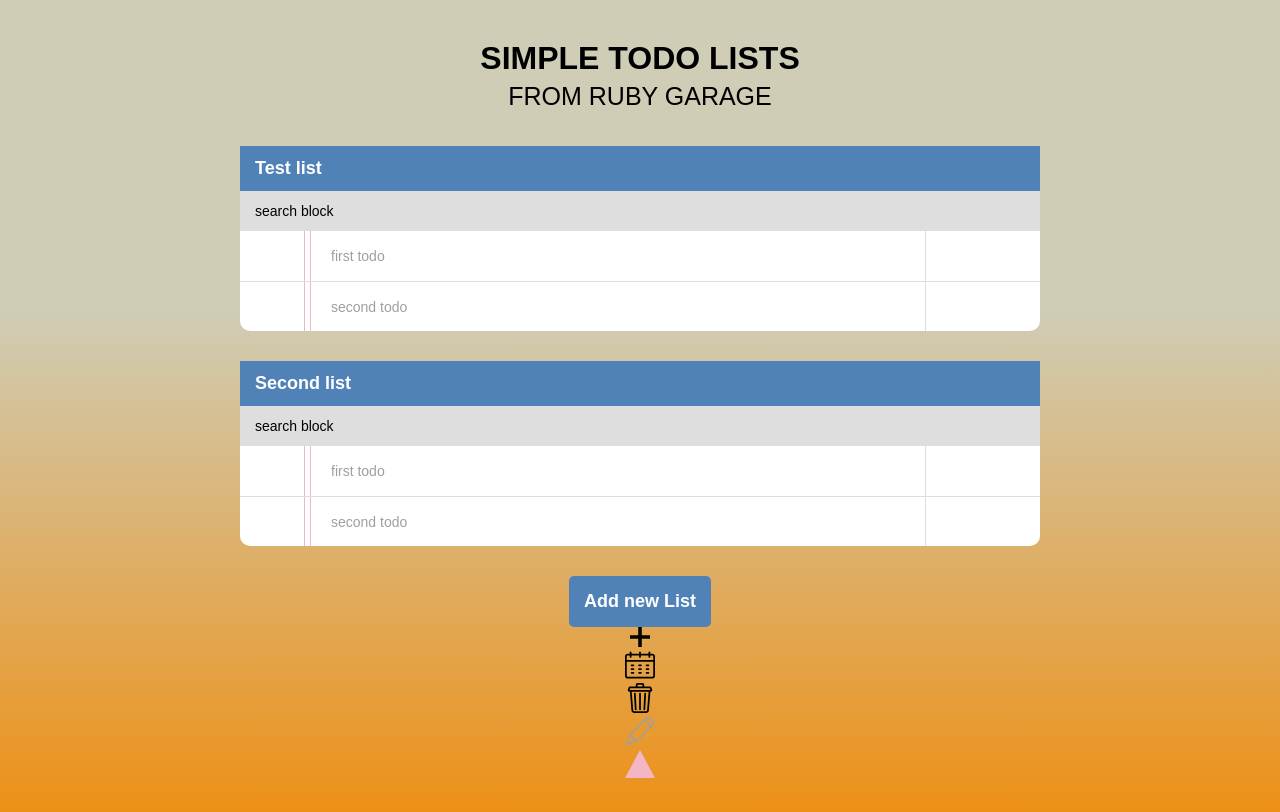
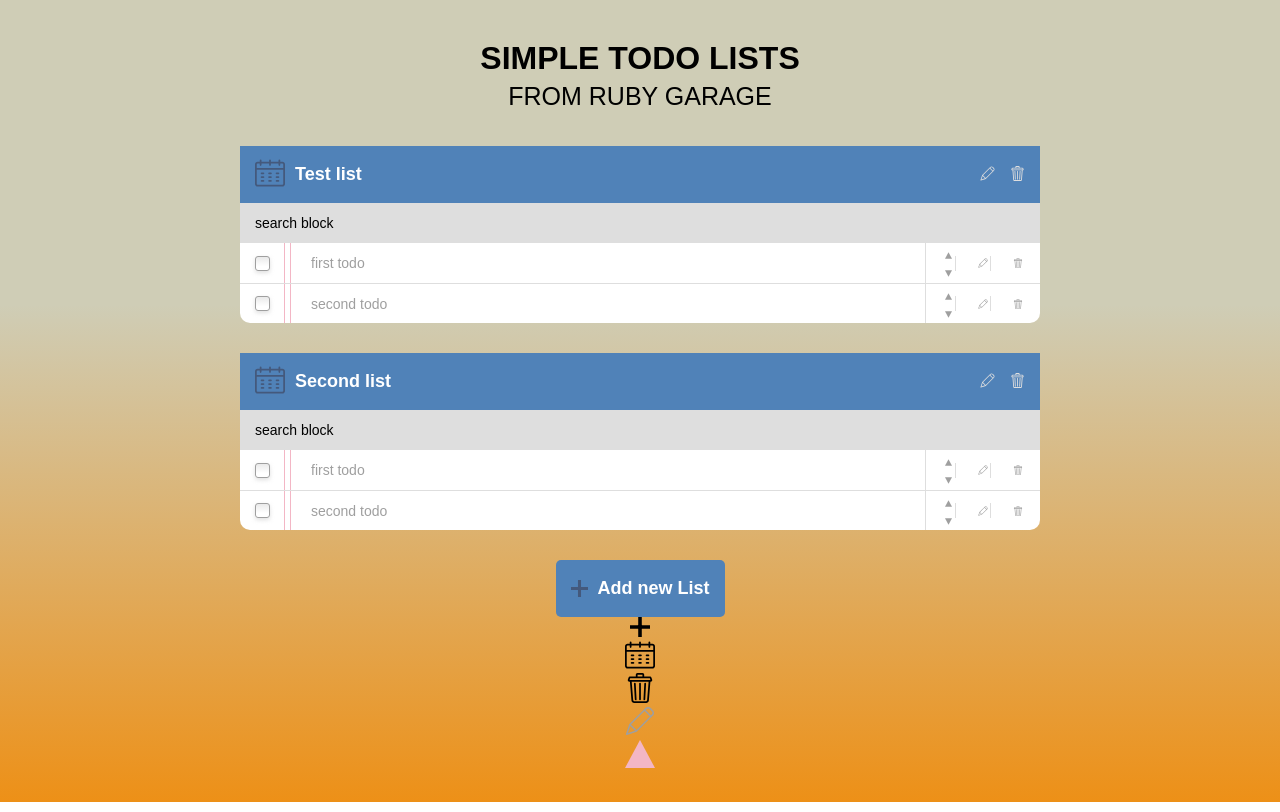
Before and after one commit to IgorokNerovnyi1980/ruby_garage_test, a React (Create React App) app: page / in a window 1280 px wide. Built offline with nearby package versions, Linux system fonts and the light colour scheme.

Commit message:
some progress with icons

```diff
--- a/src/components/AddTodoList.jsx
+++ b/src/components/AddTodoList.jsx
@@ -1,5 +1,6 @@
 import React from 'react'
 import styled from 'styled-components'
+import Icon from './Icon'
 
 const Wrapper = styled.button`
   margin-top: auto;
@@ -12,7 +13,21 @@ const Wrapper = styled.button`
   font-size: ${(p) => p.theme.h3};
   font-weight: 700;
   color: ${(p) => p.theme.main};
+  display: flex;
+  justify-content: space-between;
+  align-items: center;
 `
 
-const AddTodoList = () => <Wrapper>Add new List</Wrapper>
+const AddTodoList = () => (
+  <Wrapper>
+    <Icon
+      name="add"
+      color="icon"
+      width="1.7rem"
+      height="1.7rem"
+      style={{ marginTop: '0.5rem', marginRight: '1rem' }}
+    />
+    Add new List
+  </Wrapper>
+)
 export default AddTodoList
--- a/src/components/Header.jsx
+++ b/src/components/Header.jsx
@@ -1,5 +1,6 @@
 import React from 'react'
 import styled from 'styled-components'
+import Icon from './Icon'
 
 const Wrapper = styled.div`
   width: 100%;
@@ -13,11 +14,44 @@ const Wrapper = styled.div`
     font-weight: 600;
     color: ${(p) => p.theme.main};
   }
+  display: flex;
+  justify-content: flex-start;
+  align-items: center;
+`
+const ActionWrp = styled.div`
+  width: 4.5rem;
+  margin-left: auto;
+  display: flex;
+  justify-content: space-between;
+  align-items: center;
 `
 
 const Header = ({ label = 'default' }) => (
   <Wrapper>
+    <Icon
+      name="calendar"
+      color="icon"
+      width="3rem"
+      height="3rem"
+      style={{ marginRight: '1rem' }}
+    />
     <p>{label}</p>
+    <ActionWrp>
+      <Icon
+        name="pen"
+        color="form"
+        width="1.5rem"
+        height="1.5rem"
+        style={{ cursor: 'pointer' }}
+      />
+      <Icon
+        name="delete"
+        color="form"
+        width="1.5rem"
+        height="1.5rem"
+        style={{ cursor: 'pointer' }}
+      />
+    </ActionWrp>
   </Wrapper>
 )
 export default Header
--- a/src/components/Icon.jsx
+++ b/src/components/Icon.jsx
@@ -20,6 +20,17 @@ const Wrapper = styled.span`
     height: ${(p) => p.height};
     fill: ${(p) => p.theme[p.color]};
   }
+  transition: 0.2s ease;
+  :active {
+    transform: scale(0.95);
+  }
+  ${(p) =>
+    p.rotate &&
+    `
+   svg{
+       transform: rotate(180deg);
+  }
+`};
 `
 export default ({
   name = 'add',
@@ -27,6 +38,7 @@ export default ({
   style = null,
   width = '3rem',
   height = '3rem',
+  rotate = false,
   onClick = () => {},
 }) =>
   useMemo(
@@ -39,6 +51,7 @@ export default ({
           onClick={onClick}
           width={width}
           height={height}
+          rotate={rotate}
         >
           {icons[name]}
         </Wrapper>
--- a/src/components/List.jsx
+++ b/src/components/List.jsx
@@ -12,7 +12,7 @@ const Wrapper = styled.div`
 
 const Content = styled.div`
   width: 100%;
-  min-height: 10rem;
+  min-height: 8rem;
   border-radius: 0 0 1rem 1rem;
   background-color: ${(p) => p.theme.main};
 `
--- a/src/components/Row.jsx
+++ b/src/components/Row.jsx
@@ -1,9 +1,10 @@
 import React from 'react'
 import styled from 'styled-components'
+import Icon from './Icon'
 
 const Wrapper = styled.div`
   width: 100%;
-  height: 5rem;
+  height: 4rem;
   padding-left: ${(p) => p.theme.sidePad};
   padding-right: ${(p) => p.theme.sidePad};
   display: flex;
@@ -15,10 +16,44 @@ const Wrapper = styled.div`
   }
 `
 const CheckWrp = styled.div`
-  width: 5rem;
+  width: 3rem;
   height: 100%;
   border-right: 0.1rem solid ${(p) => p.theme.error};
   margin-right: 0.5rem;
+  display: flex;
+  justify-content: flex-start;
+  align-items: center;
+`
+const Checkbox = styled.div`
+  position: relative;
+  width: 1.5rem;
+  height: 1.5rem;
+  border: 0.1rem solid ${(p) => p.theme.text};
+  border-radius: 0.3rem;
+  background: linear-gradient(
+    to bottom,
+    rgba(234, 234, 234, 1) 1%,
+    rgba(234, 234, 234, 0.99) 2%,
+    rgba(255, 255, 255, 0.17) 71%,
+    rgba(255, 255, 255, 0) 85%
+  );
+  box-shadow: 0 0.2rem 0.4rem 0 rgba(214, 213, 213, 0.75);
+  cursor: pointer;
+  transition: 0.2s ease;
+  ${(p) =>
+    p.isChecked &&
+    `
+  :before {
+    position: absolute;
+    top: 50%;
+    left: 50%;
+    transform: translate(-50%, -50%);
+    content: '✓';
+    font-size: ${p.theme.h6};
+    color: ${p.theme.success};
+    font-weight: 700;
+  }
+  `};
 `
 const Body = styled.p`
   height: 100%;
@@ -33,7 +68,23 @@ const ActionWrp = styled.div`
   width: 10rem;
   height: 100%;
   margin-left: auto;
+  padding-left: ${(p) => p.theme.sidePad};
   border-left: 0.1rem solid ${(p) => p.theme.form};
+  display: flex;
+  justify-content: space-between;
+  align-items: center;
+`
+const IconWrp = styled.div`
+  width: 1.5rem;
+  height: 1.5rem;
+  border-right: 0.1rem solid ${(p) => p.theme.form};
+  :last-child {
+    border-right: none;
+  }
+  display: flex;
+  flex-direction: column;
+  justify-content: center;
+  align-items: center;
 `
 const defaultObj = {
   body: 'some todo ..',
@@ -41,9 +92,34 @@ const defaultObj = {
 
 const Row = ({ obj = defaultObj }) => (
   <Wrapper>
-    <CheckWrp />
+    <CheckWrp isChecked={false}>
+      <Checkbox />
+    </CheckWrp>
     <Body>{obj.body}</Body>
-    <ActionWrp />
+    <ActionWrp>
+      <IconWrp>
+        <Icon
+          name="triangle"
+          color="text"
+          width="0.7rem"
+          height="0.7rem"
+          style={{ marginBottom: '0.2rem' }}
+        />
+        <Icon
+          name="triangle"
+          color="text"
+          width="0.7rem"
+          height="0.7rem"
+          rotate
+        />
+      </IconWrp>
+      <IconWrp>
+        <Icon name="pen" color="text" width="1rem" height="1rem" />
+      </IconWrp>
+      <IconWrp>
+        <Icon name="delete" color="text" width="1rem" height="1rem" />
+      </IconWrp>
+    </ActionWrp>
   </Wrapper>
 )
 export default Row
--- a/src/lib/variables.js
+++ b/src/lib/variables.js
@@ -4,10 +4,11 @@ export const baseBG = {
   accent: '#5082b8',
   error: '#f3b6c5',
   success: '#70a789',
-  werning: 'yellow',
+  warning: 'yellow',
   form: '#dedede',
   selected: '#fcfed5',
   text: '#9f9f9f',
+  icon: '#44597c',
 }
 
 export const FS = {
```
